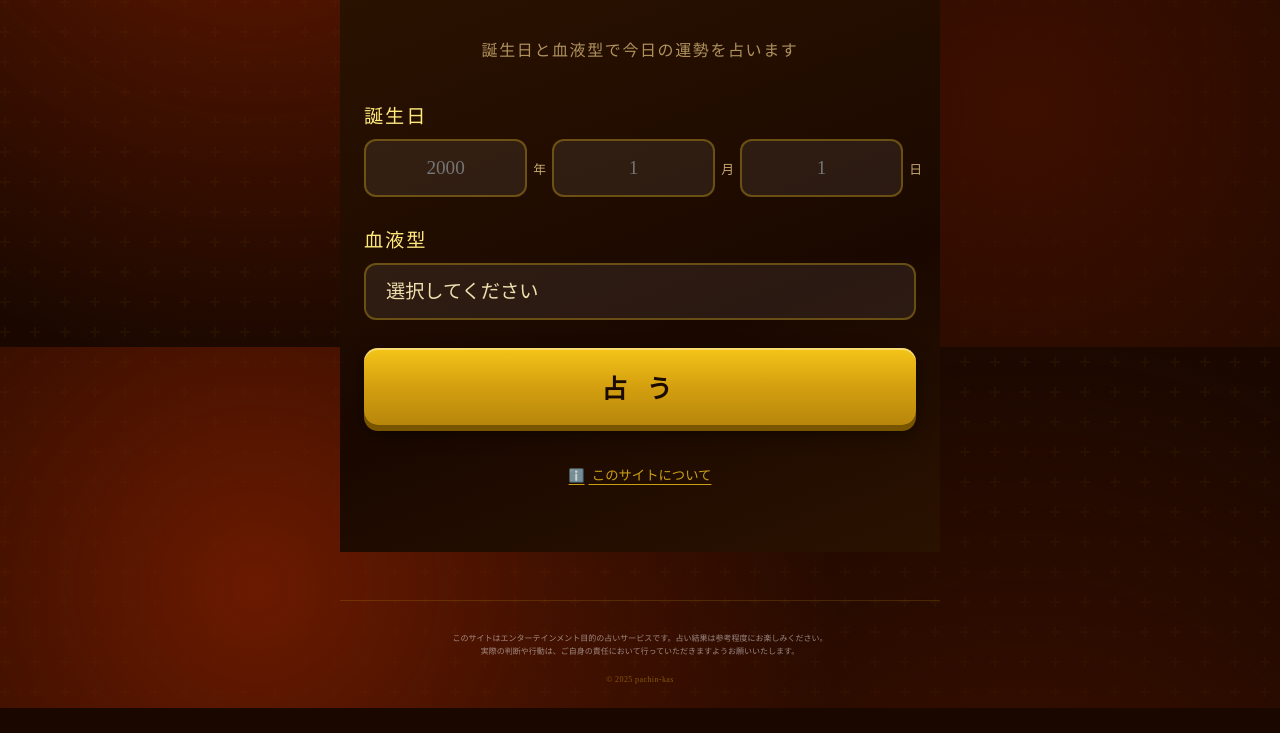
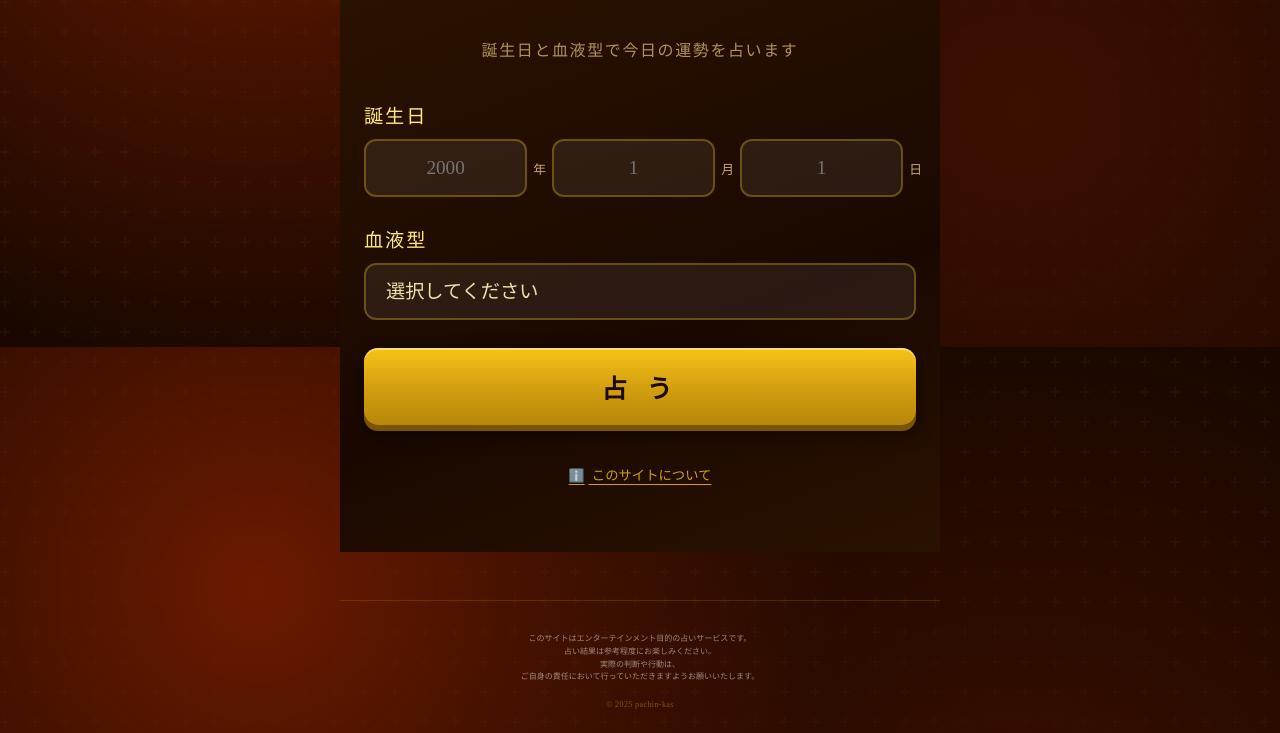
Before and after one commit to jaga291/pachinkas-uranai, a plain HTML site: page index.html in a window 1280 px wide. Shown: the part 453-1186 px from the top of the page. Before the commit the page ends 1161 px from the top, so only its background shows below. Drawn offline with Linux system fonts and the light colour scheme; a web font is replaced by a local one.

Commit message:
フッター開業追加

```diff
--- a/index.html
+++ b/index.html
@@ -210,8 +210,8 @@
     <!-- フッター -->
     <footer class="site-footer">
         <p class="disclaimer">
-            このサイトはエンターテインメント目的の占いサービスです。占い結果は参考程度にお楽しみください。<br>
-            実際の判断や行動は、ご自身の責任において行っていただきますようお願いいたします。
+            このサイトはエンターテインメント目的の占いサービスです。<br>占い結果は参考程度にお楽しみください。<br>
+            実際の判断や行動は、<br>ご自身の責任において行っていただきますようお願いいたします。
         </p>
         <p class="copyright">
             &copy; 2025 pachin-kas
```
